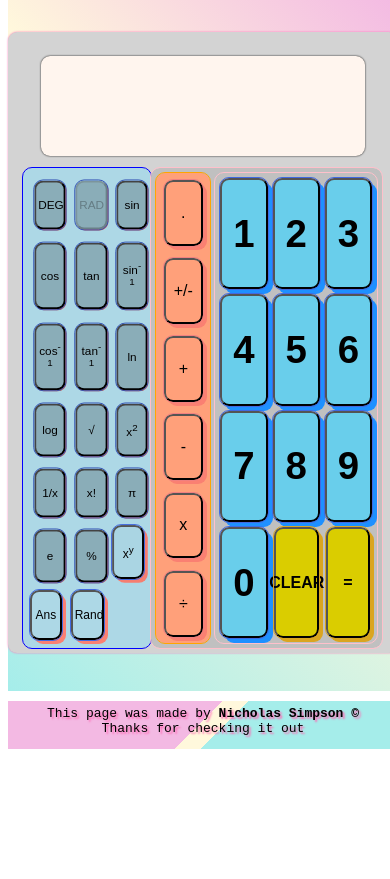
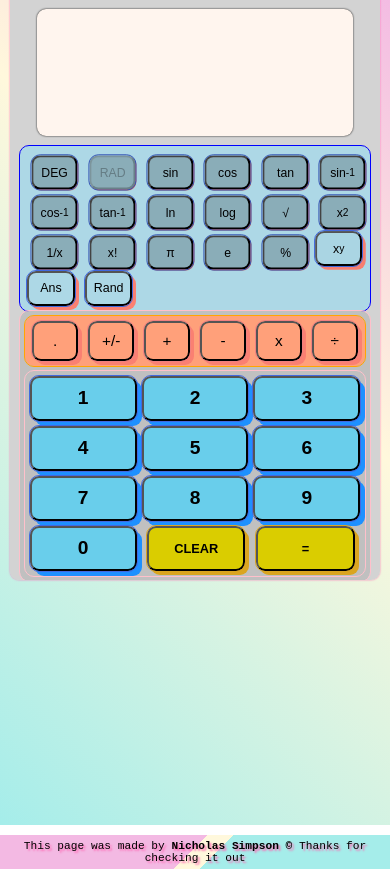
Before and after one commit to NickySimps/calculator, a website: page index.html in a window 390 px wide. Shown: the part 93-972 px from the top of the page. Before the commit the page ends 860 px from the top, so only its background shows below. Drawn offline with nearby package versions, Linux system fonts and the light colour scheme.

Commit message:
Mobile layout

```diff
--- a/styles/styles.css
+++ b/styles/styles.css
@@ -1,18 +1,32 @@
+/* Apply box-sizing to all elements for more predictable layouts */
+*,
+*::before,
+*::after {
+  box-sizing: border-box;
+}
+
+body {
+  display: flex;
+  flex-direction: column;
+  justify-content: space-between;
+  min-height: 100vh;
+  width: 100vw;
+  margin: 0; /* Remove default body margin */
+}
+
 .main-container {
   display: flex;
   justify-content: center;
   align-items: center;
-  font-family: monospace;
+  font-family: monospace; /* Fallback font */
   background: linear-gradient(45deg, rgb(165, 237, 234), cornsilk 61%, rgb(243, 185, 227));
-  height: max(800px, 100vh);
+  min-height: 100vh; /* Use min-height to allow content to expand if needed */
   width: 100vw;
-  padding: 3vh 0px;
+  padding: 1rem 0; /* Use rem for scalable padding */
 }
 
 .main-container * {
-  margin: auto;
   border-radius: 9px;
-  gap: 3px;
 }
 
 .main-container .calculator-body {
@@ -24,14 +38,10 @@
   justify-content: center;
   align-items: center;
   background-color: lightgray;
-  width: min(550px, 100vw);
+  width: min(550px, 95vw); /* Allow it to shrink and have a small margin on very small screens */
   box-shadow: 0px 0px 2px hotpink;
   height: max(500px, 70vh);
   padding: 15px;
-}
-
-.main-container .calculator-body p {
-  margin-top: 27%;
 }
 
 .main-container .calculator-body .screen {
@@ -49,6 +59,7 @@
   /* Screen is in the first row */
   width: 90%;
   height: 85%;
+  min-height: 70px; /* Ensure a minimum height for readability */
   justify-content: flex-end;
   align-items: flex-end;
   flex-wrap: nowrap;
@@ -57,7 +68,7 @@
 }
 
 .main-container .calculator-body .screen .memory-storage {
-  font-size: smaller;
+  font-size: clamp(0.7rem, 2vw, 1rem); /* Responsive font size */
 }
 
 .main-container .calculator-body .screen div,
@@ -91,14 +102,13 @@
 }
 
 .main-container .calculator-body .scientific-operators .operator {
-  height: 90%;
-  /* Adjust as needed */
-  width: 90%;
-  /* Adjust as needed */
-  line-height: 100%;
-  /* Adjust line height for smaller buttons */
-  font-size: x-small;
-  /* Smaller font size */
+  height: 90%; /* Fill most of the cell */
+  width: 90%;  /* Fill most of the cell */
+  display: flex; /* For better content centering */
+  align-items: center; /* For better content centering */
+  justify-content: center; /* For better content centering */
+  text-align: center;
+  font-size: clamp(0.7rem, 2.2vw, 0.9rem); /* Responsive font size */
   padding: 2px;
   /* Add padding */
   box-shadow: inset skyblue 1px 1px, 2px 2px dodgerblue;
@@ -158,18 +168,19 @@
   /* Fill the width of its grid cell in .standard-buttons */
   box-sizing: border-box;
   /* Include padding and border in the element's total width and height */
-
 }
 
 .main-container .calculator-body .operators .operator {
+  display: flex; /* For better content centering */
+  align-items: center; /* For better content centering */
+  justify-content: center; /* For better content centering */
   text-align: center;
   outline: 1px solid lightcoral;
   background: lightsalmon;
   box-shadow: inset coral 2px 2px, 4px 4px salmon;
   height: 90%;
   width: 90%;
-  line-height: 100%;
-  /* Adjust line height */
+  font-size: clamp(0.9rem, 2.8vw, 1.3rem); /* Responsive font size */
 }
 
 .main-container .calculator-body .numbers {
@@ -196,8 +207,6 @@
   /* Fill the width of its grid cell in .standard-buttons */
   box-sizing: border-box;
   /* Include padding and border in the element's total width and height */
-
-  /* line-height: 500%; Removed as it can interfere with grid item sizing */
 }
 
 .main-container .calculator-body .numbers .digit {
@@ -206,14 +215,12 @@
   height: 100%;
   /* Fill the height of the grid cell */
   font-weight: bold;
-  font-size: 2rem;
+  font-size: clamp(1.1rem, 4vw, 1.8rem); /* Responsive font size */
   width: 100%;
   /* Fill the width of the grid cell */
   box-shadow: inset 1px 1px skyblue, 4px 4px dodgerblue;
   text-align: center;
   /* Keep text align */
-  align-items: center;
-  /* Keep align items */
   display: flex;
   /* Use flex to center content */
   justify-content: center;
@@ -248,8 +255,7 @@
   /* Remove margin */
   border-radius: 9px;
   /* Keep border radius */
-  font-size: inherit;
-  /* Inherit font size from parent div */
+  font-size: clamp(0.8rem, 2.5vw, 1.1rem); /* Adjust clear/calc button font size */
   font-weight: inherit;
   /* Inherit font weight from parent div */
   text-align: center;
@@ -275,23 +281,13 @@ p {
   user-select: none;
 }
 
-body {
-  display: flex;
-  flex-direction: column;
-  justify-content: space-between;
-  height: 100vh;
-  width: 100vw;
-}
-
 .header,
 .footer {
   text-align: center;
   display: block;
-  height: 50px;
   margin: 2px 2px;
   background: linear-gradient(-45deg, rgb(165, 237, 234) 0 45%, cornsilk 45% 51%, rgb(243, 185, 227) 51%);
   font-family: "Dongle", monospace;
-  font-size: inherit;
   font-weight: lighter;
   margin: 10px 0px;
   text-shadow: 2px 2px 2px hotpink;
@@ -300,11 +296,92 @@ body {
 }
 
 .header {
-  font-size: x-large;
+  font-size: clamp(1.2rem, 4vw, 1.8rem); /* Responsive font size */
 }
 
 .footer {
-  font-size: small;
+  font-size: clamp(0.7rem, 2.5vw, 0.9rem); /* Responsive font size */
 }
 
-/*# sourceMappingURL=styles.css.map */
+/* Media Queries for Mobile Responsiveness */
+@media (max-width: 768px) { /* Adjust breakpoint as needed, e.g., 600px for smaller devices */
+  .main-container {
+    padding: 0.5rem 0; /* Reduce padding on smaller screens */
+    align-items: flex-start; /* Align calculator to top on smaller screens if it overflows */
+  }
+
+  .main-container .calculator-body {
+    grid-template-columns: 1fr; /* Stack sections vertically */
+    grid-template-rows: auto auto auto; /* Screen, scientific ops, standard buttons */
+    width: min(480px, 95vw); /* Adjust max width for mobile */
+    padding: 10px;
+    max-height: 90vh; /* Prevent calculator from being too tall */
+    overflow-y: auto; /* Allow scrolling within calculator if content exceeds max-height */
+  }
+
+  .main-container .calculator-body .screen {
+    grid-column: 1 / -1; /* Span full width */
+    grid-row: 1;
+    min-height: 60px;
+    height: 15vh; /* Adjust screen height */
+    font-size: clamp(0.9rem, 3vw, 1.3rem); /* Adjust screen font size */
+    margin: 10px 5px;
+  }
+
+  .main-container .calculator-body .screen .memory-storage {
+    font-size: clamp(0.6rem, 2.5vw, 0.9rem);
+  }
+
+  .main-container .calculator-body .scientific-operators {
+    grid-column: 1 / -1; /* Span full width */
+    grid-row: 2;
+    /* Adjust columns for better fit, e.g., more columns if buttons are small enough */
+    grid-template-columns: repeat(auto-fit, minmax(45px, 1fr));
+    padding: 5px;
+    width: 100%; /* Take full width of its grid area */
+  }
+
+  .main-container .calculator-body .scientific-operators .operator {
+    font-size: clamp(0.65rem, 2vw, 0.85rem); /* Smaller font for sci ops */
+    padding: 4px; /* Ensure tappable */
+    min-height: 35px; /* Ensure minimum tap height */
+  }
+
+  .main-container .calculator-body .standard-buttons {
+    grid-column: 1 / -1; /* Span full width */
+    grid-row: 3;
+    grid-template-columns: 1fr; /* Stack operators and numbers */
+    grid-template-rows: auto auto; /* One row for operators, one for numbers */
+    width: 100%; /* Take full width of its grid area */
+  }
+
+  .main-container .calculator-body .operators {
+    grid-column: 1 / -1; /* Span full width in standard-buttons */
+    grid-row: 1;
+    /* Make operators flow horizontally if space allows, or keep single column */
+    grid-template-columns: repeat(auto-fit, minmax(50px, 1fr));
+    grid-template-rows: auto; /* Let rows be determined by content */
+    padding: 5px;
+  }
+
+  .main-container .calculator-body .operators .operator {
+    font-size: clamp(0.8rem, 2.5vw, 1.2rem);
+    min-height: 40px; /* Ensure minimum tap height */
+  }
+
+  .main-container .calculator-body .numbers {
+    grid-column: 1 / -1; /* Span full width in standard-buttons */
+    grid-row: 2;
+    padding: 5px;
+  }
+
+  .main-container .calculator-body .numbers .digit {
+    font-size: clamp(1rem, 3.5vw, 1.5rem); /* Adjust digit font size */
+    min-height: 45px; /* Ensure minimum tap height */
+  }
+
+  .main-container .calculator-body .numbers .clear-calc button {
+    font-size: clamp(0.8rem, 2.5vw, 1.1rem); /* Adjust clear/calc button font size */
+    min-height: 40px; /* Ensure minimum tap height */
+  }
+}
```
